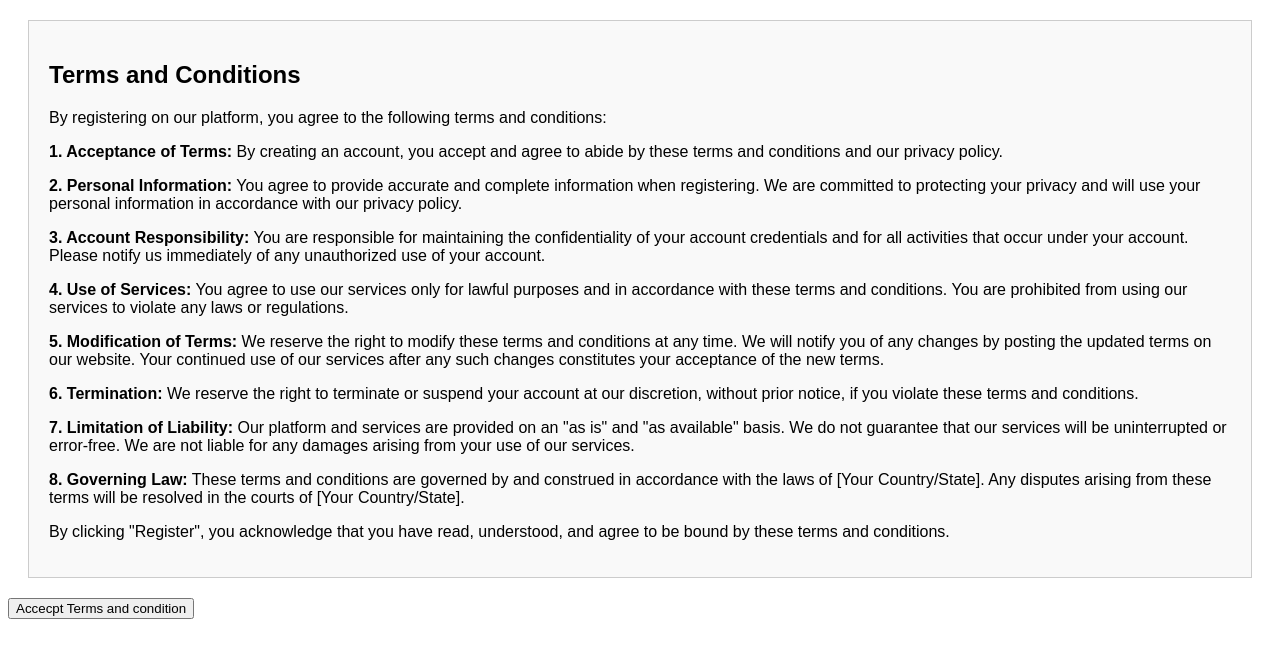
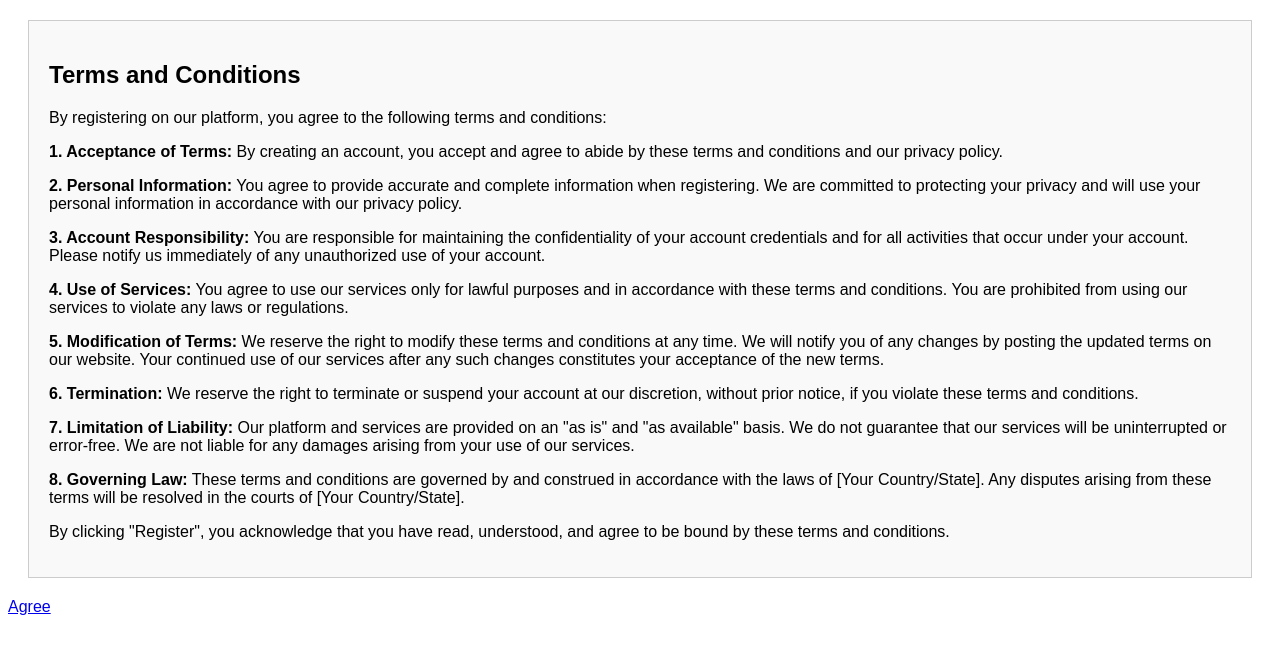
Before and after one commit to Sadashiv662000/Demo, a plain HTML site: page terms.html in a window 1280 px wide. Drawn offline with Linux system fonts and the light colour scheme.

Commit message:
Update terms.html

```diff
--- a/terms.html
+++ b/terms.html
@@ -29,9 +29,9 @@
         <p><strong>7. Limitation of Liability:</strong> Our platform and services are provided on an "as is" and "as available" basis. We do not guarantee that our services will be uninterrupted or error-free. We are not liable for any damages arising from your use of our services.</p>
         <p><strong>8. Governing Law:</strong> These terms and conditions are governed by and construed in accordance with the laws of [Your Country/State]. Any disputes arising from these terms will be resolved in the courts of [Your Country/State].</p>
         <p>By clicking "Register", you acknowledge that you have read, understood, and agree to be bound by these terms and conditions.</p>
-    </div>
+    </div></div>
     <div>
-        <button>Accecpt Terms and condition</button>
+        <a href="sucess.html" class="terms-button">Agree</a>
     </div>
 </body>
 </html>
```
